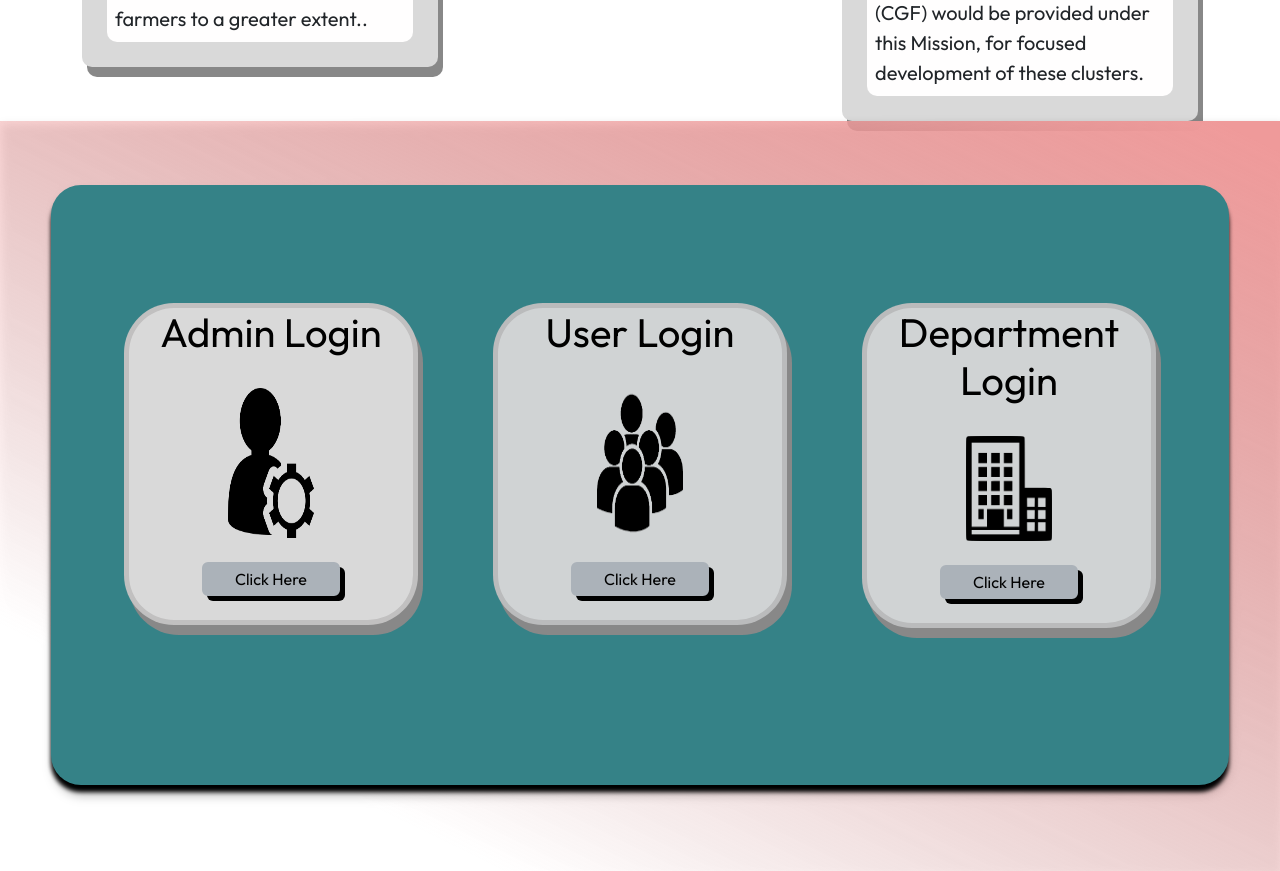
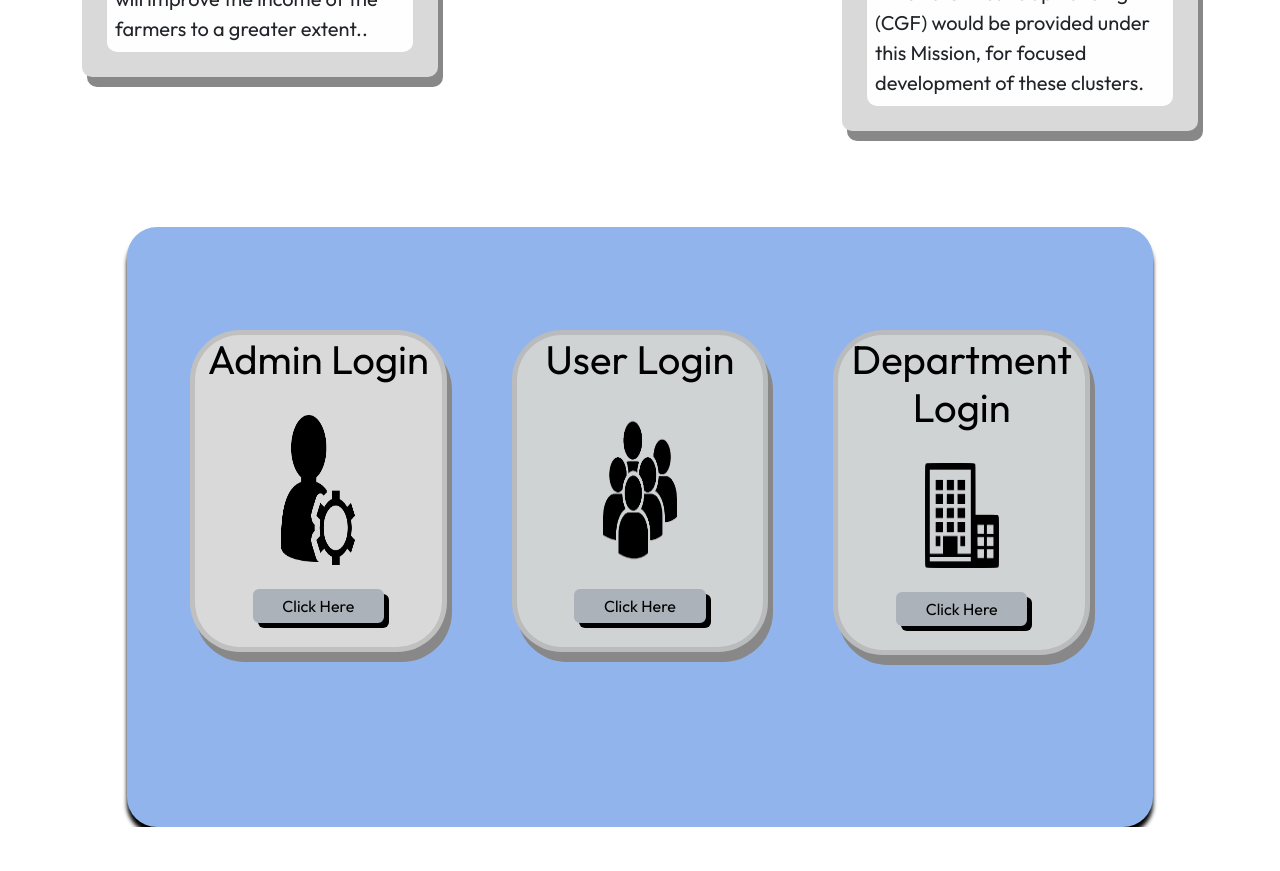
Before and after one commit to Abhishek8056/Team-Visionn-SIH, a React (Create React App) app in the folder shwayam-jagruti/: page / in a window 1280 px wide. Shown: the part 1480-2351 px from the top of the page. After the commit the page ends 2307 px from the top, so only its background shows below. Built offline with nearby package versions, Linux system fonts and the light colour scheme.

Commit message:
login page background and image is fixed

```diff
--- a/shwayam-jagruti/src/components/Landing/Landing.css
+++ b/shwayam-jagruti/src/components/Landing/Landing.css
@@ -59,6 +59,9 @@ background-color: #D9D9D9;
 .top-scheme-row{
     margin-top: 30px;
 }
+.card-top{
+    margin-bottom: 20px;
+}
 .card-body{
     background-color:#D9D9D9;
     padding: 25px;
--- a/shwayam-jagruti/src/components/Navbar/Navbar.css
+++ b/shwayam-jagruti/src/components/Navbar/Navbar.css
@@ -34,6 +34,7 @@ border-radius: 10px;
 margin:0 10px 0 10px;
 color: black;
 font-weight: 600;
+margin-bottom: 10px;
 }
  a .nav-link{
     color:black;
@@ -45,6 +46,7 @@ li.nav-item :hover{
 }
 .btn-group{
     background-color: #fff;
+    align-items: center;
 }
 .btn-group:hover{
     background-color: #EAECEE;
--- a/shwayam-jagruti/src/components/main_login_page/Login2.css
+++ b/shwayam-jagruti/src/components/main_login_page/Login2.css
@@ -56,7 +56,7 @@ button{
      border-radius: 30px;
      box-shadow: 0px 7px 4px #000000;
     height: 600px;
-    background-color: #358287;
+    background-color:#92B4EC;
     overflow: hidden;
 
 }
@@ -67,10 +67,9 @@ h1{
 }
 
 .outerbox{
-    overflow: hidden;
-    height: 750px;
+
     display: flex;
-    background: linear-gradient(206.11deg, #EF9A9A 2.2%, rgba(168, 113, 113, 0) 82.17%);
+    background-color: #fff;
+    margin-top: 20px;
 
-    filter: drop-shadow(2px 4px 4px rgba(0, 0, 0, 0.25));
    }
--- a/shwayam-jagruti/src/components/main_login_page/Login2.js
+++ b/shwayam-jagruti/src/components/main_login_page/Login2.js
@@ -2,7 +2,7 @@ import React, { Component } from 'react'
 
 
 
-import   '../main_login_page/Login2.css'
+import '../main_login_page/Login2.css'
 
 import Admin from '../main_login_page/admin.png'
 import User from '../main_login_page/user.png'
@@ -13,64 +13,36 @@ export default class Login2 extends Component {
     return (
 
 
+      <>
 
 
-
-<div className='outerbox'>
+        <div className=' container outerbox'>
 
           <div className='innerbox'>
-
-
-
-
             <div className="d-flex justify-content-around" >
-
-
-
-
-
               <div className='admin'>
 
-                 <div> <center><h1>Admin Login</h1></center></div><br/>
-                 <div> <center><img src={Admin}  height='150px' width='30%'/></center></div><br/>
-                 <div><center><button className='rounded'> Click Here</button></center></div><br/>
+                <div> <center><h1>Admin Login</h1></center></div><br />
+                <div> <center><img src={Admin} height='150px' width='30%' /></center></div><br />
+                <div><center><button className='rounded'> Click Here</button></center></div><br />
 
 
               </div>
-
-
-
-
-
-
-
               <div className='user'>
 
 
-                 <div> <center><h1>User Login</h1></center></div><br/>
-                 <div> <center><img src={User}  height='150px' width='30%'/></center></div><br/>
-                 <div><center><button className='rounded'> Click Here</button></center></div><br/>
+                <div> <center><h1>User Login</h1></center></div><br />
+                <div> <center><img src={User} height='150px' width='30%' /></center></div><br />
+                <div><center><button className='rounded'> Click Here</button></center></div><br />
 
               </div>
-
-
-
-
-
-
-
               <div className='department'>
 
-                 <div> <center><h1>Department Login</h1></center></div><br/>
-                 <div> <center><img src={Department}  height='105px' width='30%'/></center></div><br/>
-                 <div><center><button className='rounded'> Click Here</button></center></div><br/>
+                <div> <center><h1>Department Login</h1></center></div><br />
+                <div> <center><img src={Department} height='105px' width='30%' /></center></div><br />
+                <div><center><button className='rounded'> Click Here</button></center></div><br />
 
               </div>
-
-
-
-
-
 
             </div>
 
@@ -80,6 +52,7 @@ export default class Login2 extends Component {
           </div>
 
         </div>
+      </>
 
     )
   }
```
Lines whose indentation alone changed are shown as unchanged.
